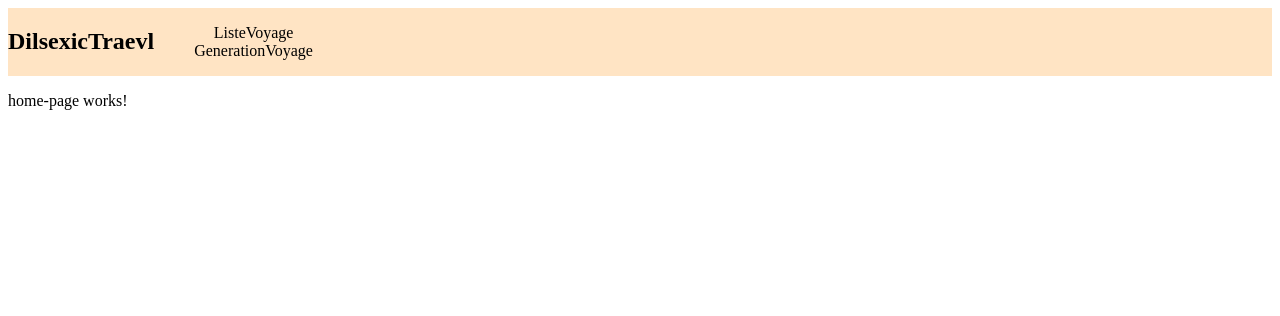
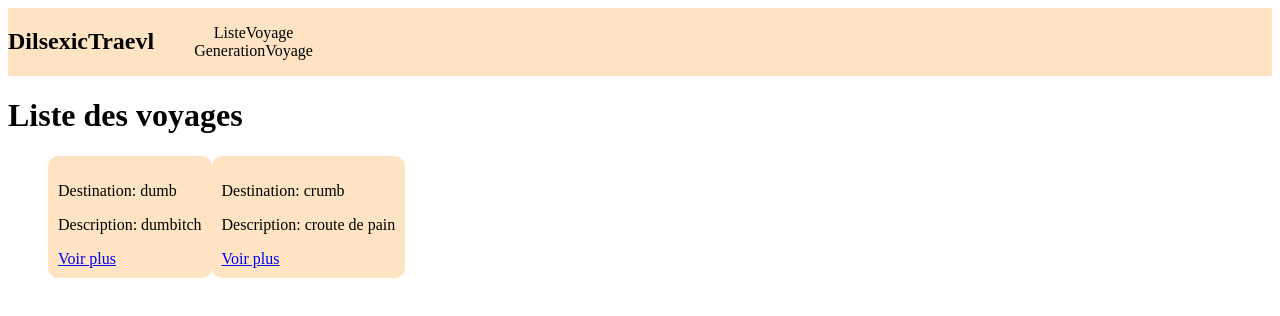
Before and after one commit to lenyDENOYELLE/2025_R4A10_DENOYELLE_Leny, an Angular app: page / in a window 1280 px wide. Shown: the top 316 px of the page. Built offline with nearby package versions, Linux system fonts and the light colour scheme.

Commit message:
fix rapide

```diff
--- a/src/app/card/card.component.html
+++ b/src/app/card/card.component.html
@@ -1,6 +1,5 @@
-<p>card works!</p>
-<li>
+<li class="card">
     <p>Destination: {{marshall.destination}}</p>
     <p>Description: {{marshall.description}}</p>
-    <a routerLink="'/voyage/' + marshall.id">Voir plus</a>
+    <a [routerLink]="'/voyage/' + marshall.id">Voir plus</a>
 </li>
--- a/src/app/card/card.component.sass
+++ b/src/app/card/card.component.sass
@@ -0,0 +1,4 @@
+.card
+  border-radius: 10px
+  background-color: bisque
+  padding: 10px
--- a/src/app/home-page/home-page.component.html
+++ b/src/app/home-page/home-page.component.html
@@ -1,6 +1,6 @@
-<p>home-page works!</p>
+<h1>Liste des voyages</h1>
 <ul class="grid">
   @for (voyage of listevoyages; track $index) {
-  <app-card voyage="{{ voyage }}" ></app-card>
+  <app-card [voyage]=voyage ></app-card>
   }
 </ul>
--- a/src/app/home-page/home-page.component.sass
+++ b/src/app/home-page/home-page.component.sass
@@ -0,0 +1,3 @@
+.grid
+  list-style: none
+  display: flex
--- a/src/app/voyage-service.service.ts
+++ b/src/app/voyage-service.service.ts
@@ -12,7 +12,10 @@ export type Voyage = {
 
 
 export class VoyageServiceService {
-  private voyages: Voyage[] = [];
+  private voyages: Voyage[] = [
+    ({ destination:'dumb', description: 'dumbitch', prix: 12, id: 'ertret' }),
+    ({ destination:'crumb', description: 'croute de pain', prix: 12, id: 'ttd5ss4a'})
+  ];
 
   constructor(){}
 
```
